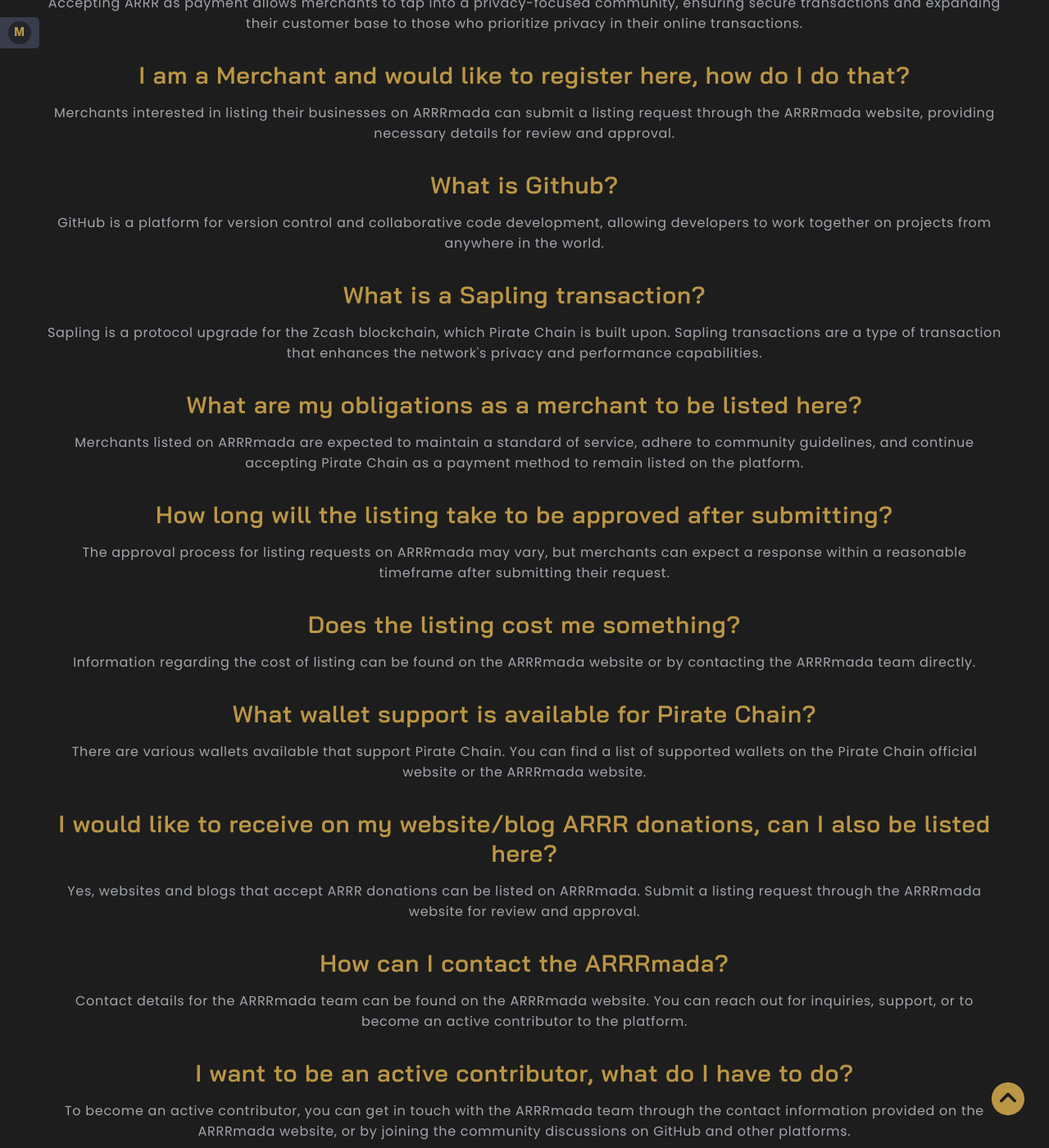
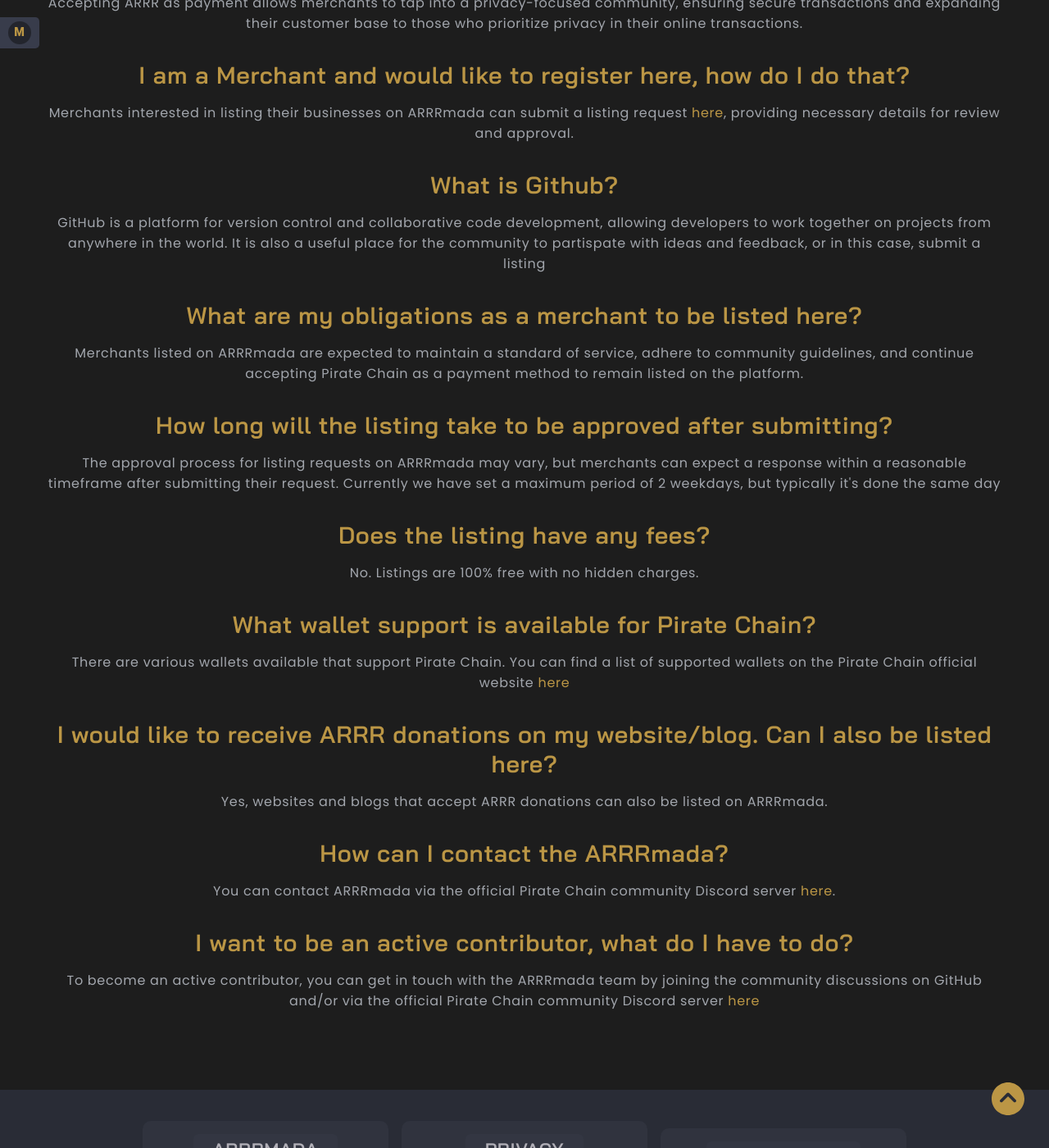
Before and after one commit to ARRRmada/ARRRmada.com, a Jekyll site: the page built from faq.html, in a window 1280 px wide and 1400 px high, scrolled down 1078 px. Shown: the whole window at 82% size. Built offline with Jekyll 4.4.1, drawn with Linux system fonts in a browser that asks for light colours.

Commit message:
Update faq.html

```diff
--- a/faq.html
+++ b/faq.html
@@ -37,17 +37,12 @@
 
     <div class="faq-item">
         <h2>I am a Merchant and would like to register here, how do I do that?</h2>
-        <p>Merchants interested in listing their businesses on ARRRmada can submit a listing request through the ARRRmada website, providing necessary details for review and approval.</p>
+        <p>Merchants interested in listing their businesses on ARRRmada can submit a listing request <a href="{{ site.baseurl }}/listing-tool">here</a>, providing necessary details for review and approval.</p>
     </div>
 
     <div class="faq-item">
         <h2>What is Github?</h2>
-        <p>GitHub is a platform for version control and collaborative code development, allowing developers to work together on projects from anywhere in the world.</p>
-    </div>
-
-    <div class="faq-item">
-        <h2>What is a Sapling transaction?</h2>
-        <p>Sapling is a protocol upgrade for the Zcash blockchain, which Pirate Chain is built upon. Sapling transactions are a type of transaction that enhances the network's privacy and performance capabilities.</p>
+        <p>GitHub is a platform for version control and collaborative code development, allowing developers to work together on projects from anywhere in the world. It is also a useful place for the community to partispate with ideas and feedback, or in this case, submit a listing</p>
     </div>
 
     <div class="faq-item">
@@ -57,32 +52,32 @@
 
     <div class="faq-item">
         <h2>How long will the listing take to be approved after submitting?</h2>
-        <p>The approval process for listing requests on ARRRmada may vary, but merchants can expect a response within a reasonable timeframe after submitting their request.</p>
+        <p>The approval process for listing requests on ARRRmada may vary, but merchants can expect a response within a reasonable timeframe after submitting their request. Currently we have set a maximum period of 2 weekdays, but typically it's done the same day</p>
     </div>
 
     <div class="faq-item">
-        <h2>Does the listing cost me something?</h2>
-        <p>Information regarding the cost of listing can be found on the ARRRmada website or by contacting the ARRRmada team directly.</p>
+        <h2>Does the listing have any fees?</h2>
+        <p>No. Listings are 100% free with no hidden charges.</p>
     </div>
 
     <div class="faq-item">
         <h2>What wallet support is available for Pirate Chain?</h2>
-        <p>There are various wallets available that support Pirate Chain. You can find a list of supported wallets on the Pirate Chain official website or the ARRRmada website.</p>
+        <p>There are various wallets available that support Pirate Chain. You can find a list of supported wallets on the Pirate Chain official website <a href="https://pirate.black/exchanges" target="_blank" rel="noopener noreferrer">here</a></p>
     </div>
 
     <div class="faq-item">
-        <h2>I would like to receive on my website/blog ARRR donations, can I also be listed here?</h2>
-        <p>Yes, websites and blogs that accept ARRR donations can be listed on ARRRmada. Submit a listing request through the ARRRmada website for review and approval.</p>
+        <h2>I would like to receive ARRR donations on my website/blog. Can I also be listed here?</h2>
+        <p>Yes, websites and blogs that accept ARRR donations can also be listed on ARRRmada.</p>
     </div>
 
     <div class="faq-item">
         <h2>How can I contact the ARRRmada?</h2>
-        <p>Contact details for the ARRRmada team can be found on the ARRRmada website. You can reach out for inquiries, support, or to become an active contributor to the platform.</p>
+        <p>You can contact ARRRmada via the official Pirate Chain community Discord server <a href="https://discord.gg/4ABvFa5hHj" target="_blank" rel="noopener noreferrer">here</a>.</p>
     </div>
 
     <div class="faq-item">
         <h2>I want to be an active contributor, what do I have to do?</h2>
-        <p>To become an active contributor, you can get in touch with the ARRRmada team through the contact information provided on the ARRRmada website, or by joining the community discussions on GitHub and other platforms.</p>
+        <p>To become an active contributor, you can get in touch with the ARRRmada team by joining the community discussions on GitHub and/or via the official Pirate Chain community Discord server <a href="https://discord.gg/4ABvFa5hHj" target="_blank" rel="noopener noreferrer">here</a></p>
     </div>
   </div>
 </section>
```
